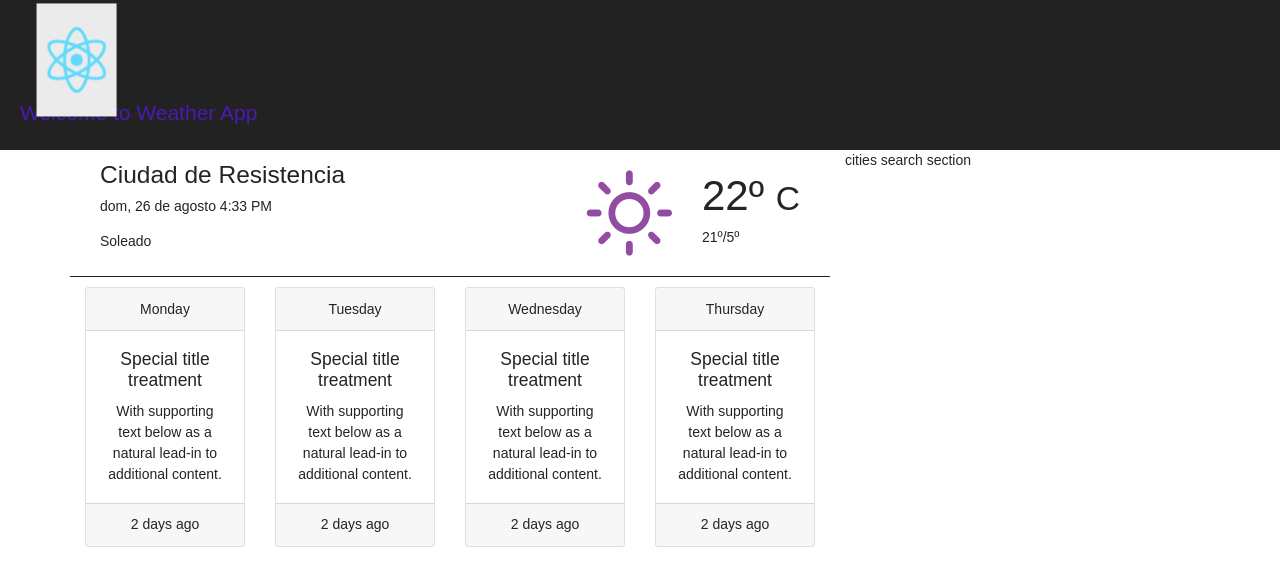
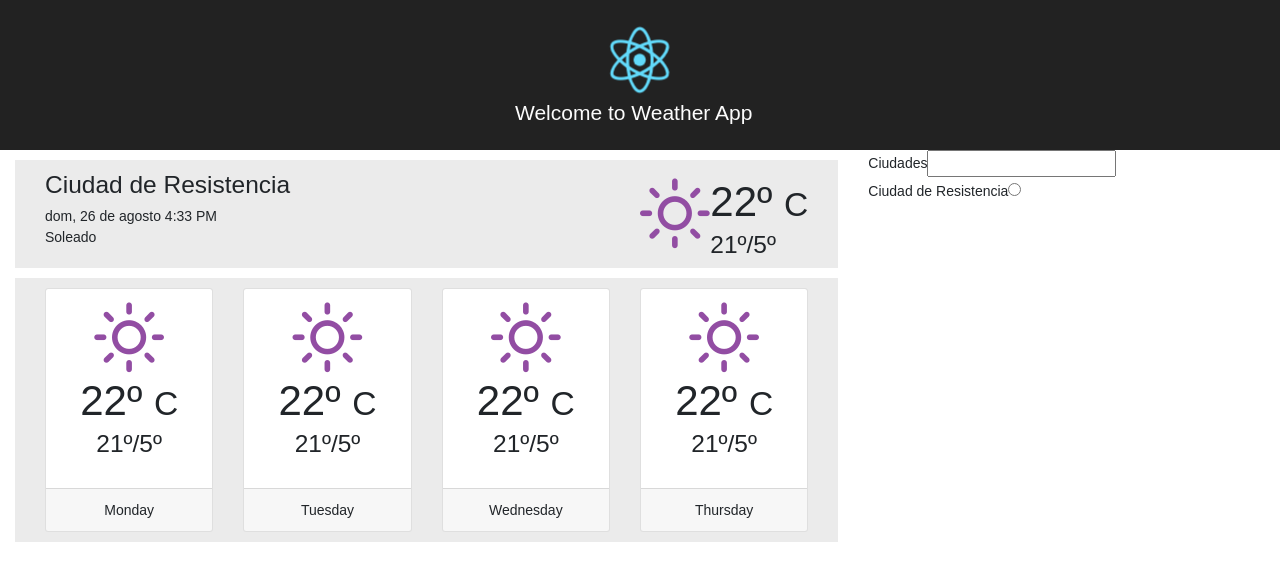
Before and after one commit to egabii/weatherapp, a React (Create React App) app: page / in a window 1280 px wide. Shown: the top 586 px of the page. Built offline with nearby package versions, Linux system fonts and the light colour scheme.

Commit message:
More components - WIP Panel Form components

```diff
--- a/src/App.css
+++ b/src/App.css
@@ -1,7 +1,6 @@
 .App-logo {
   animation: App-logo-spin infinite 20s linear;
-  height: 80px;
-  background-color: #ebebeb; }
+  height: 80px; }
 
 .App-header {
   background-color: #222;
@@ -11,7 +10,7 @@
 
 .App-title {
   font-size: 1.5em;
-  color: #491bb3; }
+  color: #fcfcfc; }
 
 .App-intro {
   font-size: large; }
@@ -34,10 +33,19 @@
   font-size: 3rem;
   margin: 0; }
 
-.today-forecast {
+.temperature.max-min {
+  font-size: 1.75rem;
+  line-height: 1; }
+
+.today-forecast p {
+  margin: 0; }
+
+.box {
   padding: 10px 15px;
-  border-bottom: 0.5px solid;
-  margin-bottom: 10px; }
+  margin: 10px 0 0; }
 
 .wi.color-default {
   color: #924da3; }
+
+.bg-grey {
+  background-color: #ebebeb; }
--- a/src/App.js
+++ b/src/App.js
@@ -1,50 +1,81 @@
 import React, { Component } from 'react';
-import logo from './logo.svg';
+
 import './App.css';
 
-
+// dependencies
 import Panel from './components/Panel';
+import WeatherIcon from './components/WeatherIcon';
+import FormPanel from './components/FormPanel';
+// common
+import Header from './common/Header';
 class App extends Component {
 
   constructor(props){
     super(props)
     this.state = {
-      items:['Monday', 'Tuesday', 'Wednesday', 'Thursday']
+      items:[
+        {
+          date: 'Monday',
+          icon: {
+            name:'wi-day-sunny',
+            size: 3
+          }
+        },
+        {
+          date:'Tuesday',
+          icon: {
+            name:'wi-day-sunny',
+            size: 3
+          }
+        },
+        {
+          date: 'Wednesday',
+          icon: {
+            name:'wi-day-sunny',
+            size: 3
+          }
+        }, {
+          date: 'Thursday',
+          icon: {
+            name:'wi-day-sunny',
+            size: 3
+          }
+        }
+      ],
+      icon: {
+        name:'wi-day-sunny',
+        size: 3
+      }
     };
   }
 
   render() {
     return (
       <div className="App">
-        <header className="App-header">
-          <img src={logo} className="App-logo" alt="logo" />
-          <h1 className="App-title">Welcome to Weather App</h1>
-        </header>
-        <section className="container">
+        <Header />
+        <section className="container-fluid">
           <div className="row">
-            <section className="col-8">
-              <div className="today-forecast row">
-                <div className="col-8">
+            <section className="col-md-8 col-sm-12">
+              <div className="row today-forecast bg-grey box">
+                <div className="col-md-8 col-sm-12 col-lg-9">
                   <h3>Ciudad de Resistencia</h3>
                   <p>dom, 26 de agosto 4:33 PM</p>
                   <p>Soleado</p>
                 </div>
-                <div className="col-4 box-condition">
-                  <div className="box-icon icon-condition">
-                    <i className="display-2 wi wi-day-sunny color-default"></i>
-                  </div>
+                <div className="col-md-4 col-sm-12 col-lg-3 box-condition">
+                  <WeatherIcon icon={this.state.icon.name} size={this.state.icon.size} />
                   <div className="box-temperature">
                     <p className="temperature current">22º <small className="tiny-text">C</small></p>
                     <p className="temperature max-min">21º/5º</p>
                   </div>
                 </div>
               </div>
-              <div className="next-five-days">
+              <div className="row next-five-days bg-grey box">
                 <Panel items={this.state.items} />
               </div>
             </section>
-            <section className="col-4">
-              cities search section
+            <section className="col-md-4 col-sm-12">
+              <FormPanel />
             </section>
           </div>
         </section>
--- a/src/App.scss
+++ b/src/App.scss
@@ -1,24 +1,28 @@
-.App-logo {
+
+.App {
+  &-logo {
     animation: App-logo-spin infinite 20s linear;
     height: 80px;
-  background-color: #ebebeb;
   }
 
-.App-header {
+  &-header {
     background-color: #222;
     height: 150px;
     padding: 20px;
     color: white;
   }
 
-.App-title {
+  &-title {
     font-size: 1.5em;
-  color: rgb(73, 27, 179);
+    color: rgb(252, 252, 252);
   }
 
-.App-intro {
+  &-intro {
     font-size: large;
   }
+
+}
+
 
 @keyframes App-logo-spin {
   from { transform: rotate(0deg); }
@@ -35,17 +39,32 @@
   justify-content: space-between;
 }
 
-.temperature.current {
+.temperature {
+  &.current {
     font-size: 3rem;
     margin: 0;
   }
 
+  &.max-min {
+    font-size: 1.75rem;
+    line-height: 1;
+  }
+
+}
+
 .today-forecast {
+  p { margin: 0 }
+}
+
+.box {
   padding: 10px 15px;
-  border-bottom: 0.5px solid;
-  margin-bottom: 10px;
+  margin: 10px 0 0;
 }
 
 .wi.color-default {
   color: #924da3
 }
+
+.bg-grey {
+  background-color: #ebebeb;
+}
--- /dev/null
+++ b/src/common/Header.js
@@ -0,0 +1,16 @@
+import React from 'react';
+
+import logo from '../logo.svg';
+
+const Header = (props) => {
+    return (
+        <header className="App-header">
+        <div style={{margin: '0 auto', width: '250px'}}>
+          <img src={logo} className="App-logo" alt="logo"  style={{display: 'block', margin: '0 auto'}}/>
+          <h1 className="App-title">Welcome to Weather App</h1>
+        </div>
+      </header>
+    )
+};
+
+export default Header;
--- a/src/components/Card.js
+++ b/src/components/Card.js
@@ -1,17 +1,22 @@
 import React from 'react';
 
+import WeatherIcon from './WeatherIcon';
+
 const Card = (props) => {
+  const {icon, date} = props.data;
   return (
     <div className="card text-center">
-      <div className="card-header">
-        { props.data }
-      </div>
       <div className="card-body">
-        <h5 className="card-title">Special title treatment</h5>
-        <p className="card-text">With supporting text below as a natural lead-in to additional content.</p>
+       <WeatherIcon icon={icon.name} size={icon.size}/>
+        <div className="card-text">
+          <div className="box-temperature">
+            <p className="temperature current">22º <small className="tiny-text">C</small></p>
+            <p className="temperature max-min">21º/5º</p>
+          </div>
+        </div>
       </div>
       <div className="card-footer">
-        2 days ago
+        {date}
       </div>
     </div>
   )
--- /dev/null
+++ b/src/components/FormPanel.js
@@ -0,0 +1,27 @@
+import React from 'react';
+
+
+export default class PanelForm extends React.Component {
+
+    constructor(props){
+        super(props);
+    }
+
+
+    render(){
+        return (
+            <form>
+                <div>
+                    <label htmlFor="input-city">Ciudades</label>
+                    <input type="text" id="input-city" value="" />
+                </div>
+                <fieldset>
+                    <div className="input-wrapper radio-btn">
+                        <label htmlFor="input-city-name">Ciudad de Resistencia</label>
+                        <input type="radio" id="input-city-name" value="" />
+                    </div>
+                </fieldset>
+            </form>
+        )
+    }
+}
--- a/src/components/Panel.js
+++ b/src/components/Panel.js
@@ -1,20 +1,20 @@
-import React from 'react';
+import React, {Fragment} from 'react';
 // dependencies
 import Card from './Card';
 
 const Panel = (props) => {
   return (
-    <div className="row">
+    <Fragment>
       {
         props.items.map(item => {
           return (
-            <div className="col-sm" key={item}>
+            <div className="col-md col-sm" key={item}>
               <Card data={item}/>
             </div>
           )
         }
       ) }
-    </div>
+    </Fragment>
   )
 }
 
--- /dev/null
+++ b/src/components/WeatherIcon.js
@@ -0,0 +1,13 @@
+import React from 'react';
+
+
+const WeatherIcon = ({icon, size = 3}) => {
+    const classname = `display-${size} wi ${icon} color-default`
+    return (
+        <div className="box-icon icon-condition">
+            <i className={classname}></i>
+        </div>
+    )
+}
+
+export default WeatherIcon
```
Also changed, not shown: 1 other file (tests, documents, lock files or other folders). Lines whose indentation alone changed are shown as unchanged.
